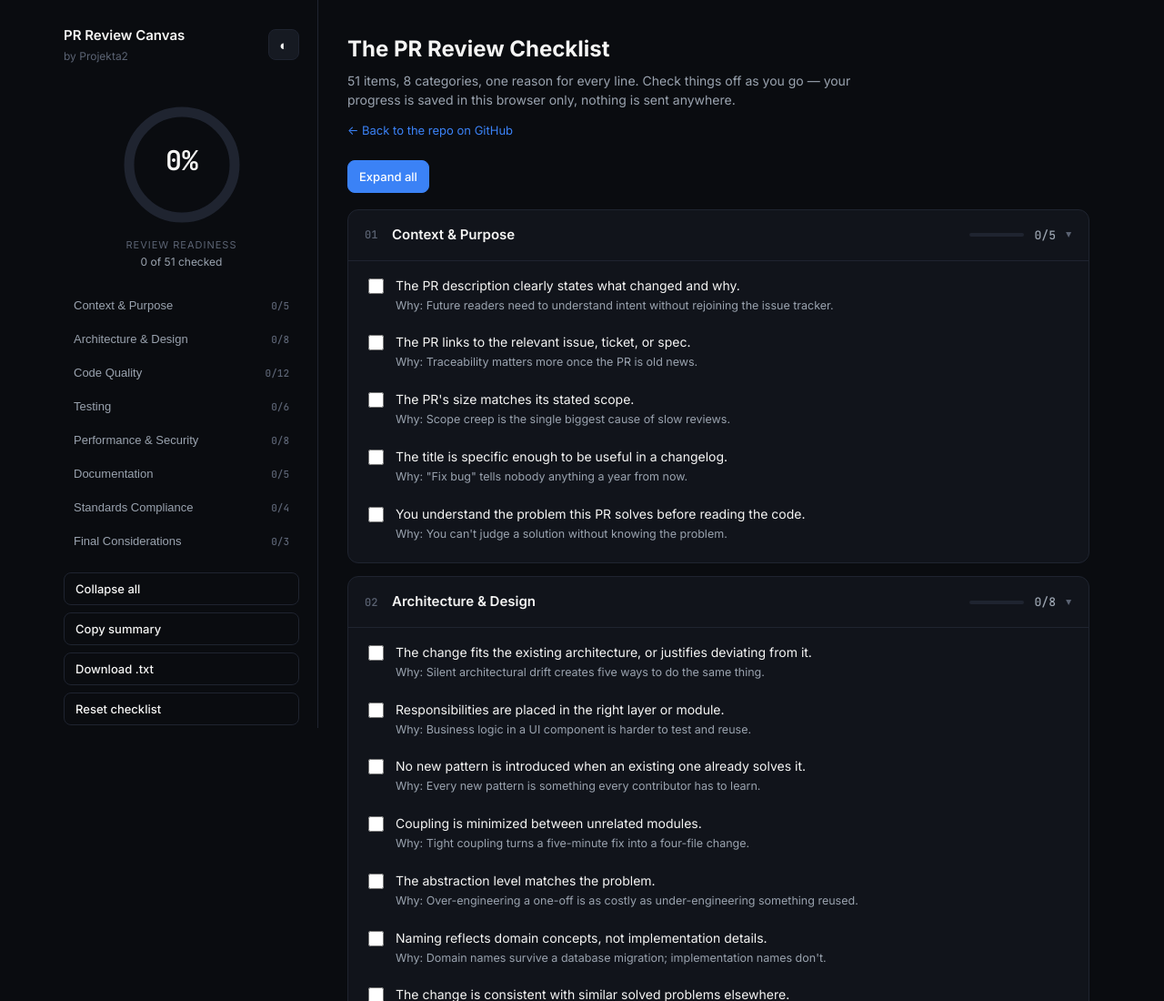
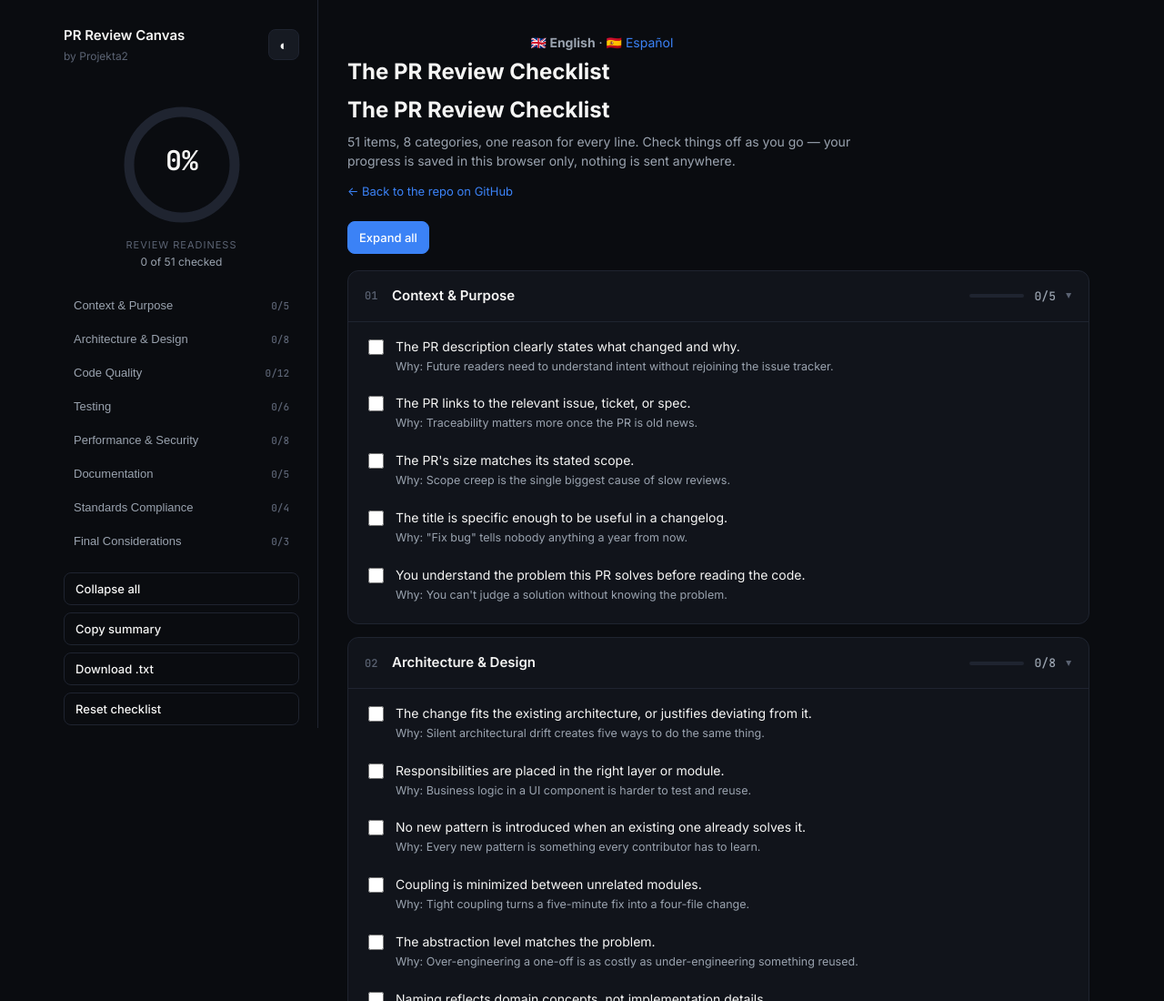
Before and after one commit to projekta2/pr-review-canvas, a plain HTML site: page docs/index.html in a window 1280 px wide. Shown: the top 1100 px of the page at 91% size. Drawn offline with Linux system fonts and the light colour scheme.

Commit message:
Update index.html

```diff
--- a/docs/index.html
+++ b/docs/index.html
@@ -217,6 +217,11 @@
 
   <main class="main">
     <div class="page-head">
+          <div class="page-head">
+      <p align="center">
+        <strong>🇬🇧 English</strong> · <a href="../es/index.html">🇪🇸 Español</a>
+      </p>
+      <h1>The PR Review Checklist</h1>
       <h1>The PR Review Checklist</h1>
       <p>51 items, 8 categories, one reason for every line. Check things off as you go — your progress is saved in this browser only, nothing is sent anywhere.</p>
       <a class="back" href="https://github.com/projekta2/pr-review-canvas">← Back to the repo on GitHub</a>
```
